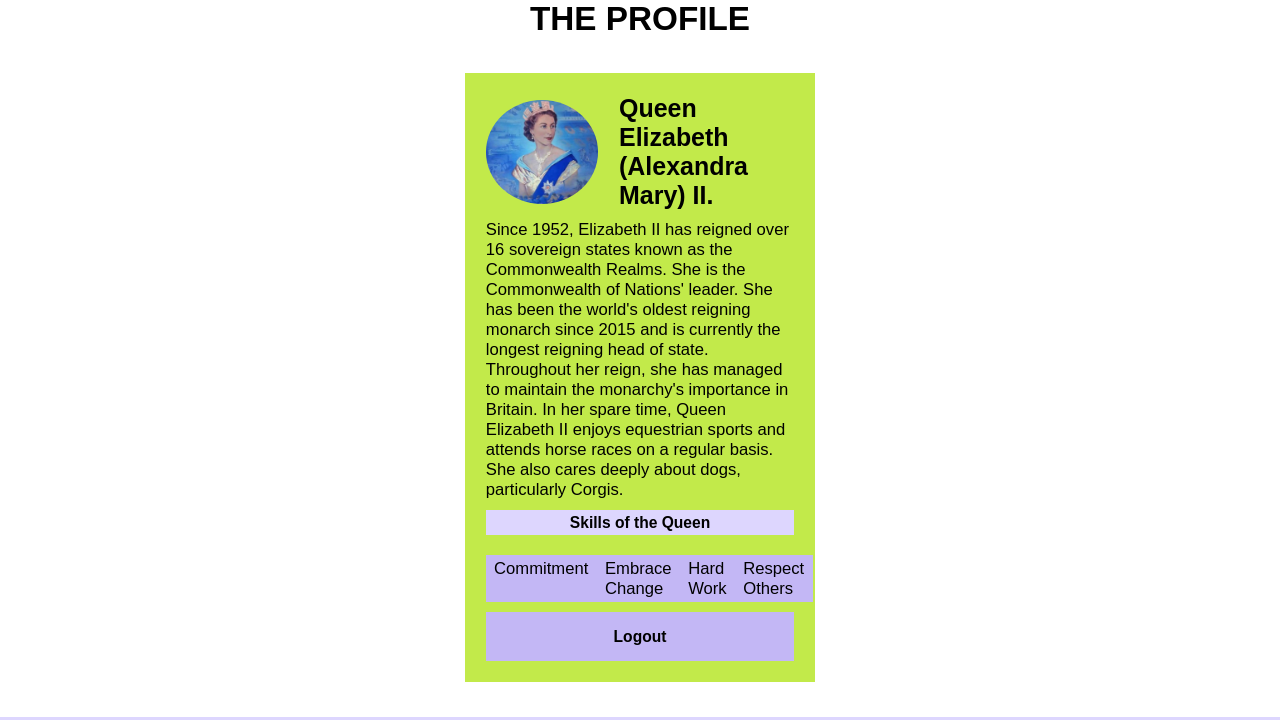
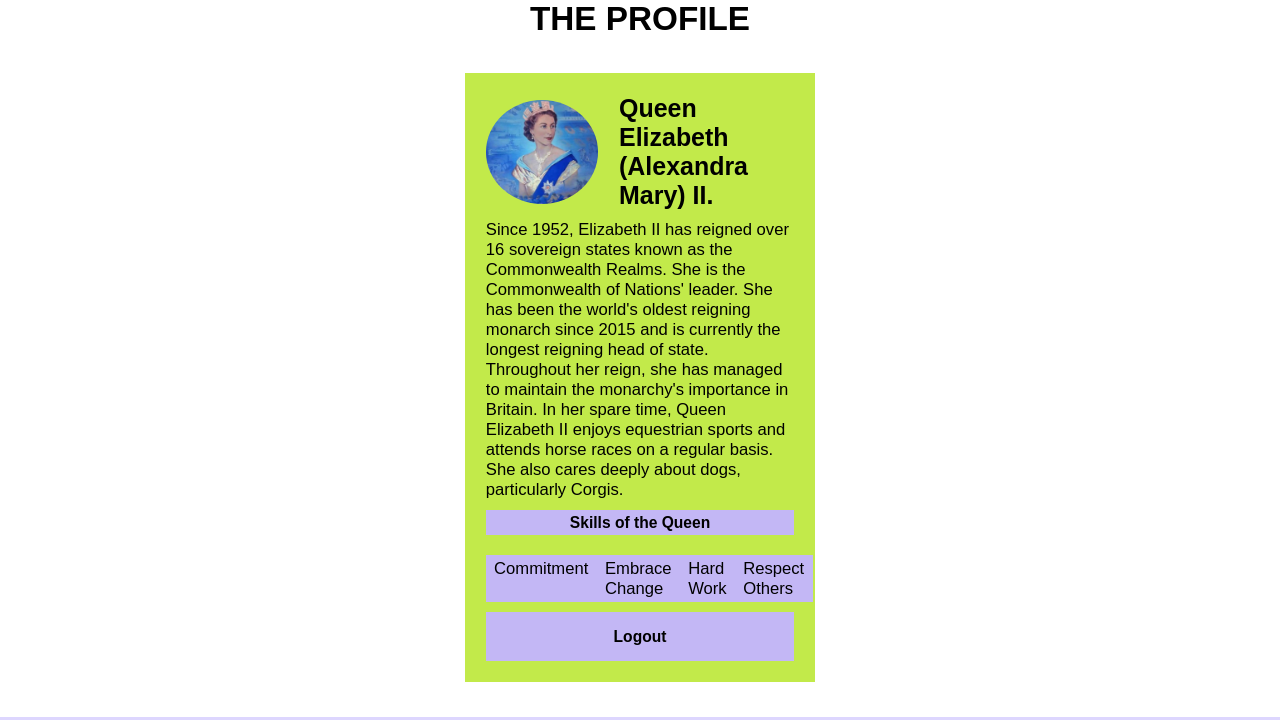
Before and after one commit to Lee1887/Quiz_App, a plain HTML site: page profile.html in a window 1280 px wide. Shown: the top 720 px of the page. Drawn offline with Linux system fonts and the light colour scheme.

Commit message:
Verbessert

```diff
--- a/components/profile.css
+++ b/components/profile.css
@@ -38,7 +38,7 @@
 
 .skills__headline {
   font-size: 1.5rem;
-  background-color: #ddd6fe;
+  background-color: #c3b7f5;
   text-align: center;
   padding: 0.3rem 0.8rem;
 }
```
